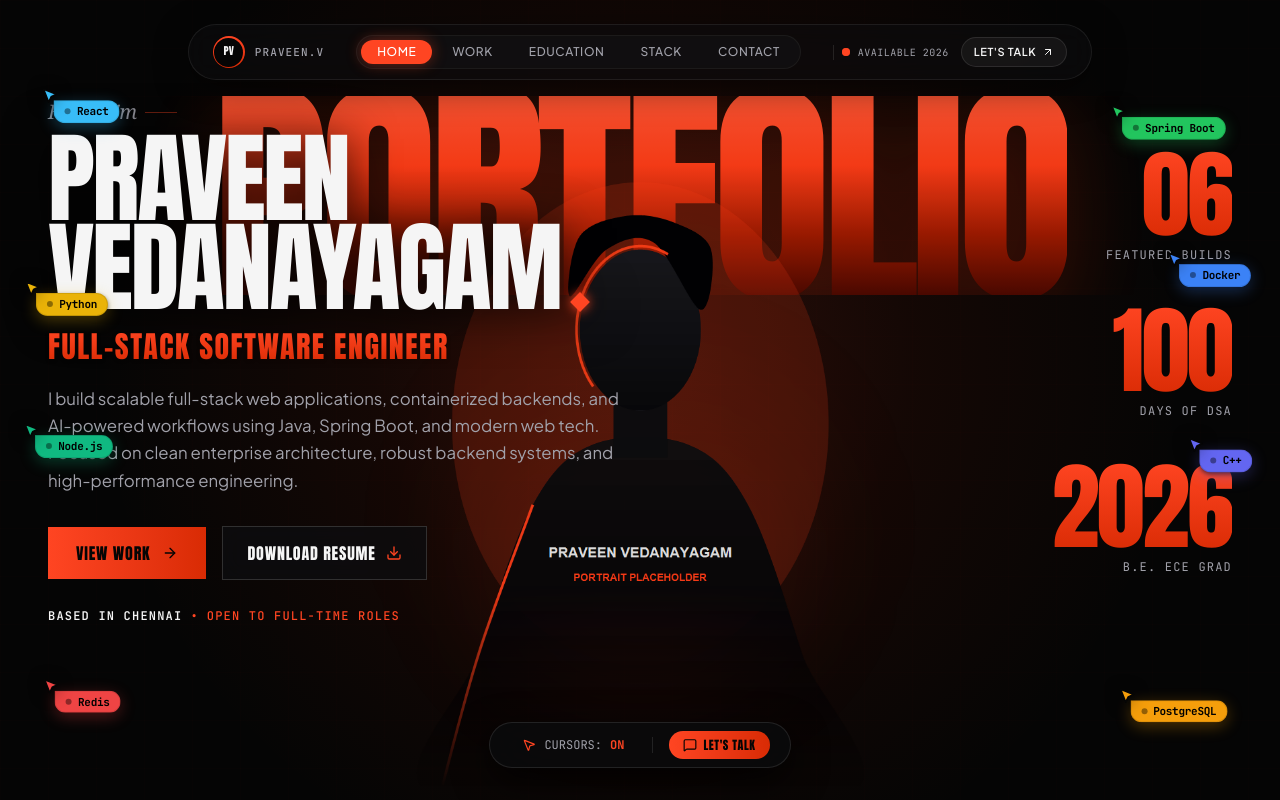
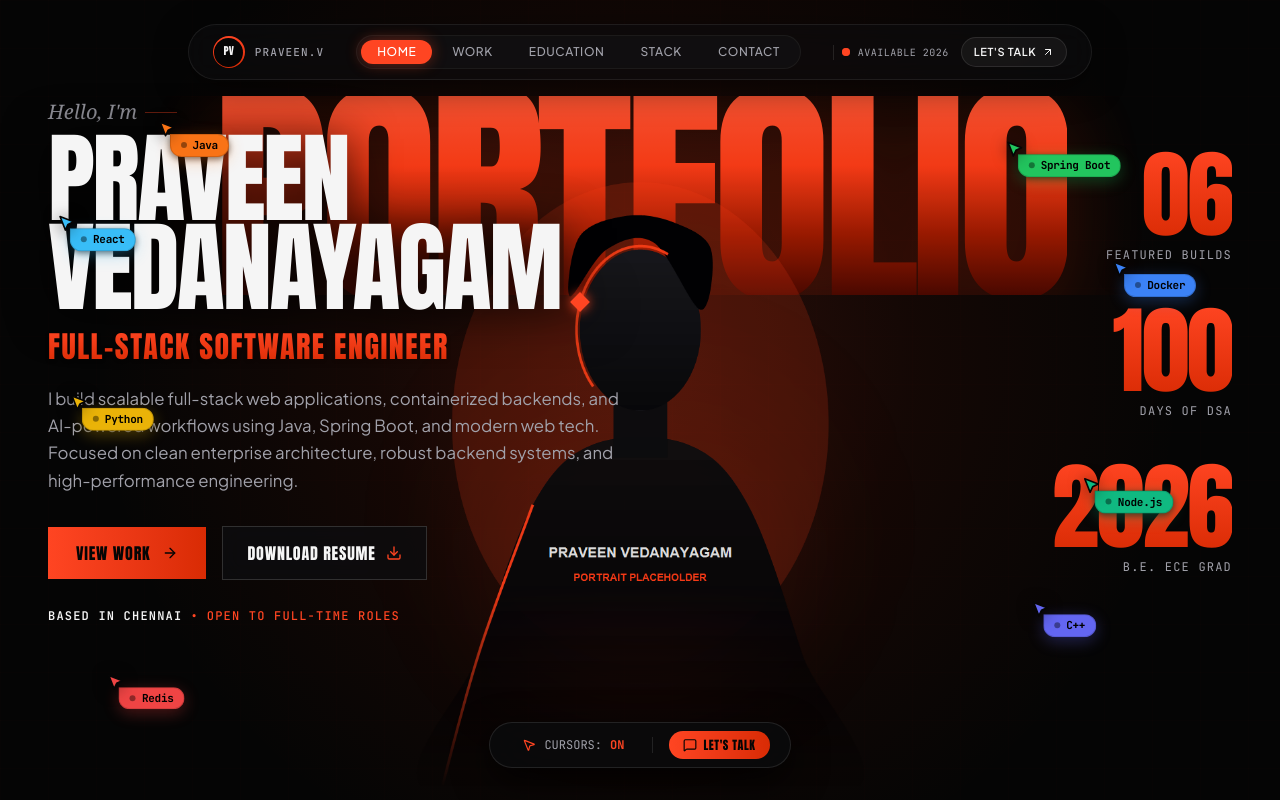
Before and after one commit to praveenvedha26/portfolio, a React (Vite) app: page / in a window 1280 px wide. Shown: the top 800 px of the page. Built offline with nearby package versions, Linux system fonts and the light colour scheme; a web font is replaced by a local one.

Commit message:
feat: restore dynamic floating cursor badges with prominent Java and Spring Boot visibility

```diff
--- a/src/components/FloatingCursorBadge.jsx
+++ b/src/components/FloatingCursorBadge.jsx
@@ -9,13 +9,13 @@ export default function FloatingCursorBadge({
   right,
   bottom,
   delay = 0,
-  dx = 8,
+  dx = 10,
   dy = -10,
   mousePosition = { x: 0, y: 0 }
 }) {
   // Parallax offset based on normalized mouse position (-1 to 1)
-  const parallaxX = mousePosition.x * dx * 1.2;
-  const parallaxY = mousePosition.y * dy * 1.2;
+  const parallaxX = mousePosition.x * dx * 1.3;
+  const parallaxY = mousePosition.y * dy * 1.3;
 
   return (
     <motion.div
@@ -41,7 +41,7 @@ export default function FloatingCursorBadge({
         bottom,
         zIndex: 45
       }}
-      className="hidden md:block pointer-events-auto select-none group cursor-pointer"
+      className="hidden sm:block pointer-events-auto select-none group cursor-pointer"
     >
       {/* Floating gentle bounce container */}
       <motion.div
@@ -50,7 +50,7 @@ export default function FloatingCursorBadge({
           x: [0, dx * 0.5, 0]
         }}
         transition={{
-          duration: 4.2 + delay * 1.1,
+          duration: 4.0 + delay * 0.9,
           repeat: Infinity,
           repeatType: 'mirror',
           ease: 'easeInOut'
@@ -60,12 +60,12 @@ export default function FloatingCursorBadge({
         {/* Figma Cursor Arrow Pointer */}
         <div className="relative -mb-1 z-10 filter drop-shadow-[0_2px_8px_rgba(0,0,0,0.8)]">
           <svg
-            width="17"
-            height="17"
+            width="18"
+            height="18"
             viewBox="0 0 24 24"
             fill="none"
             xmlns="http://www.w3.org/2000/svg"
-            className="transform transition-transform duration-200 group-hover:scale-110"
+            className="transform transition-transform duration-200 group-hover:scale-115"
           >
             <path
               d="M3 3L10.07 21L13.59 13.59L21 10.07L3 3Z"
@@ -81,9 +81,9 @@ export default function FloatingCursorBadge({
         <div
           style={{
             backgroundColor: color,
-            boxShadow: `0 4px 16px ${color}50, 0 2px 4px rgba(0,0,0,0.6)`
+            boxShadow: `0 4px 16px ${color}50, 0 2px 6px rgba(0,0,0,0.6)`
           }}
-          className="ml-3 px-2.5 py-0.5 rounded-full rounded-tl-sm flex items-center gap-1.5 transition-all duration-300 group-hover:scale-105 group-hover:brightness-110 border border-black/10"
+          className="ml-3 px-2.5 py-0.5 rounded-full rounded-tl-sm flex items-center gap-1.5 transition-all duration-300 group-hover:scale-105 group-hover:brightness-110 border border-black/15"
         >
           <span className="w-1.5 h-1.5 rounded-full bg-black/40"></span>
           <span className="font-mono-code font-bold text-[11px] tracking-tight text-black whitespace-nowrap">
--- a/src/components/Hero.jsx
+++ b/src/components/Hero.jsx
@@ -105,7 +105,7 @@ export default function Hero({ onOpenContact }) {
       {/* ======================================================== */}
       <AnimatePresence>
         {showCursors && (
-          <div className="absolute inset-0 z-[45] pointer-events-none w-full overflow-hidden">
+          <div className="absolute inset-0 z-[45] pointer-events-none w-full">
             {floatingBadges.map((badge) => (
               <FloatingCursorBadge
                 key={badge.name}
--- a/src/data/skillsData.js
+++ b/src/data/skillsData.js
@@ -63,19 +63,20 @@ export const skillsPillars = [
   }
 ];
 
-// 8 Floating multiplayer cursor badges strictly positioned in the open outer margins:
-// 4 on the outer left flanks, 4 on the outer right flanks.
-// None overlap or hide behind the center portrait cutout or the left text box.
+// Dynamic Figma-style floating multiplayer cursor badges scattered across outer edges:
+// Java and Spring Boot are given prime, prominent, unobstructed whitespace placement.
 export const floatingBadges = [
-  // Outer Left Margins (clear of the left text column)
-  { name: "React", color: "#38BDF8", top: "12%", left: "3%", delay: 0, dx: 8, dy: -10 },
-  { name: "Python", color: "#EAB308", top: "34%", left: "1.5%", delay: 0.2, dx: 10, dy: 8 },
-  { name: "Node.js", color: "#10B981", top: "54%", left: "1.5%", delay: 0.4, dx: 8, dy: -10 },
-  { name: "Redis", color: "#EF4444", bottom: "10%", left: "3%", delay: 0.6, dx: 10, dy: -8 },
+  // Prominent Top-Left Margin (Java)
+  { name: "Java", color: "#F97316", top: "16%", left: "12%", delay: 0, dx: 12, dy: -12 },
 
-  // Outer Right Margins (clear of the stats column and portrait)
-  { name: "Spring Boot", color: "#22C55E", top: "12%", right: "4%", delay: 0.8, dx: -8, dy: 10 },
-  { name: "Docker", color: "#3B82F6", top: "32%", right: "2%", delay: 1.0, dx: -10, dy: -8 },
-  { name: "C++", color: "#6366F1", top: "54%", right: "2%", delay: 1.2, dx: -8, dy: 10 },
-  { name: "PostgreSQL", color: "#F59E0B", bottom: "10%", right: "4%", delay: 1.4, dx: -10, dy: 8 }
+  // Prominent Top-Right Margin (Spring Boot)
+  { name: "Spring Boot", color: "#22C55E", top: "16%", right: "12%", delay: 0.2, dx: -12, dy: 14 },
+
+  // Dynamic Flanks surrounding central portrait & text
+  { name: "React", color: "#38BDF8", top: "28%", left: "4%", delay: 0.4, dx: 14, dy: -10 },
+  { name: "Docker", color: "#3B82F6", top: "34%", right: "6%", delay: 0.6, dx: -14, dy: -12 },
+  { name: "Python", color: "#EAB308", top: "48%", left: "5%", delay: 0.8, dx: 12, dy: 10 },
+  { name: "Node.js", color: "#10B981", top: "58%", right: "8%", delay: 1.0, dx: -10, dy: 14 },
+  { name: "C++", color: "#6366F1", top: "76%", right: "14%", delay: 1.2, dx: -12, dy: -10 },
+  { name: "Redis", color: "#EF4444", bottom: "12%", left: "8%", delay: 1.4, dx: 14, dy: 8 }
 ];
```
